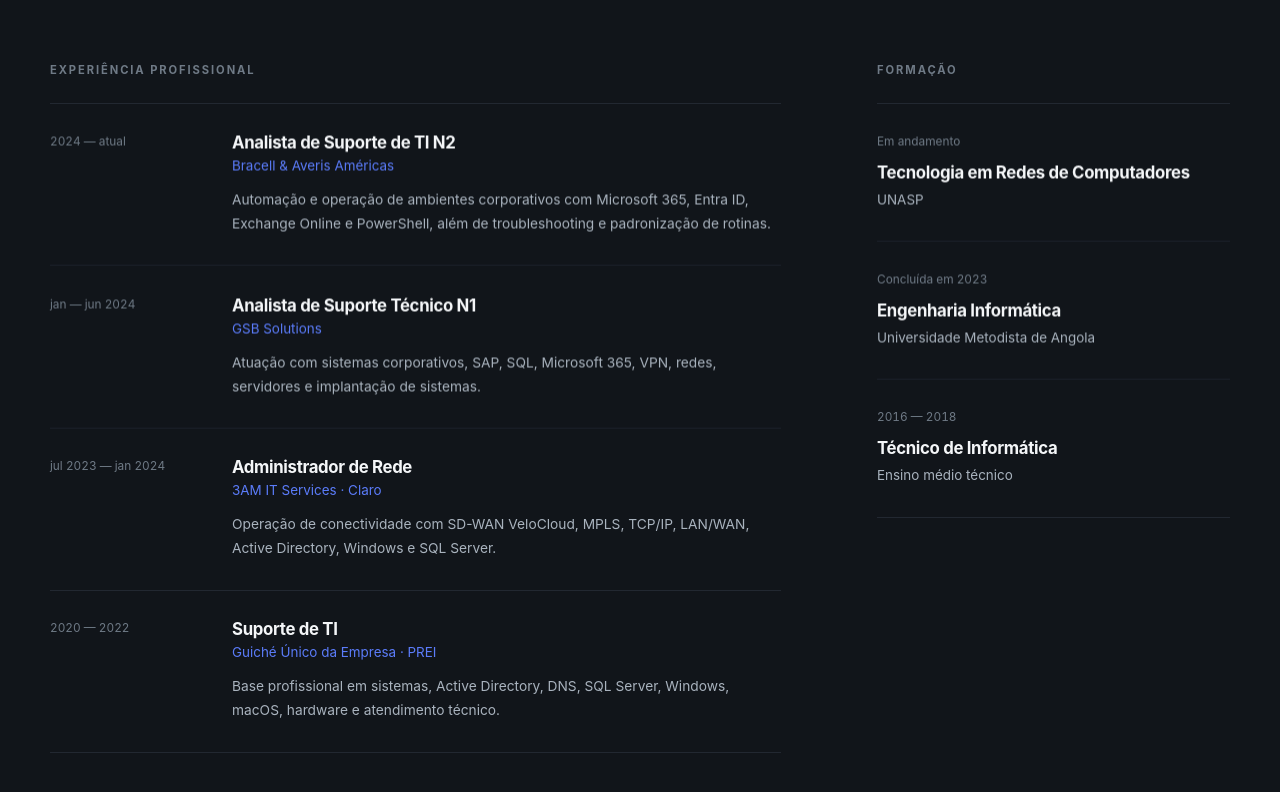
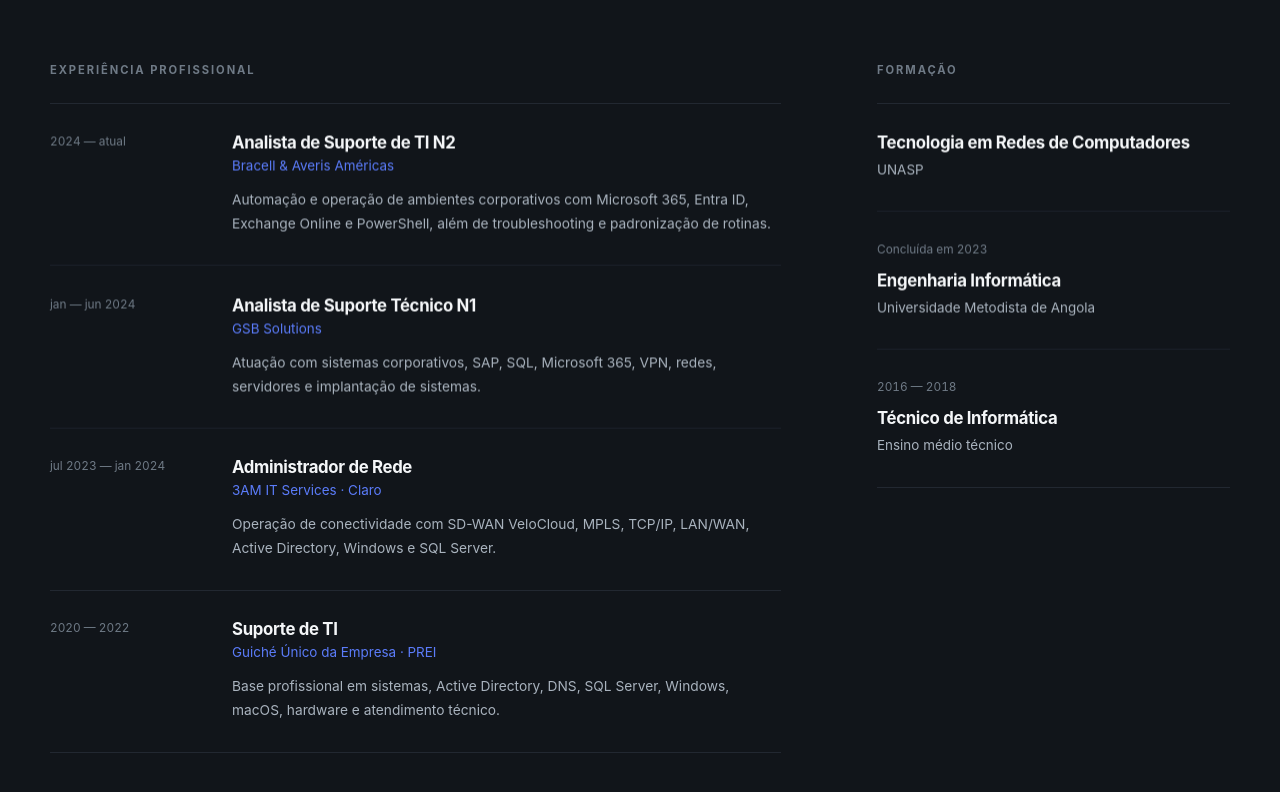
Before and after one commit to chocaliye/-chocaliye.github.io, a Next.js app: page / in a window 1280 px wide. Shown: the part 4474-5266 px from the top of the page. Built offline with nearby package versions, Linux system fonts and the light colour scheme.

Commit message:
style: remove ongoing status from education

```diff
--- a/app/page.tsx
+++ b/app/page.tsx
@@ -211,7 +211,7 @@ const trajectory = {
     ],
     education: [
       {
-        period: "Em andamento",
+        period: "",
         course: "Tecnologia em Redes de Computadores",
         school: "UNASP",
       },
@@ -256,7 +256,7 @@ const trajectory = {
     ],
     education: [
       {
-        period: "In progress",
+        period: "",
         course: "Technology Degree in Computer Networks",
         school: "UNASP",
       },
@@ -640,7 +640,7 @@ export default function Home() {
               <div className="educationList">
                 {trajectory[locale].education.map(item => (
                   <article className="educationItem reveal reveal-up" data-reveal key={`${item.course}-${item.school}`}>
-                    <p className="educationPeriod">{item.period}</p>
+                    {item.period && <p className="educationPeriod">{item.period}</p>}
                     <h4>{item.course}</h4>
                     <p>{item.school}</p>
                   </article>
```
